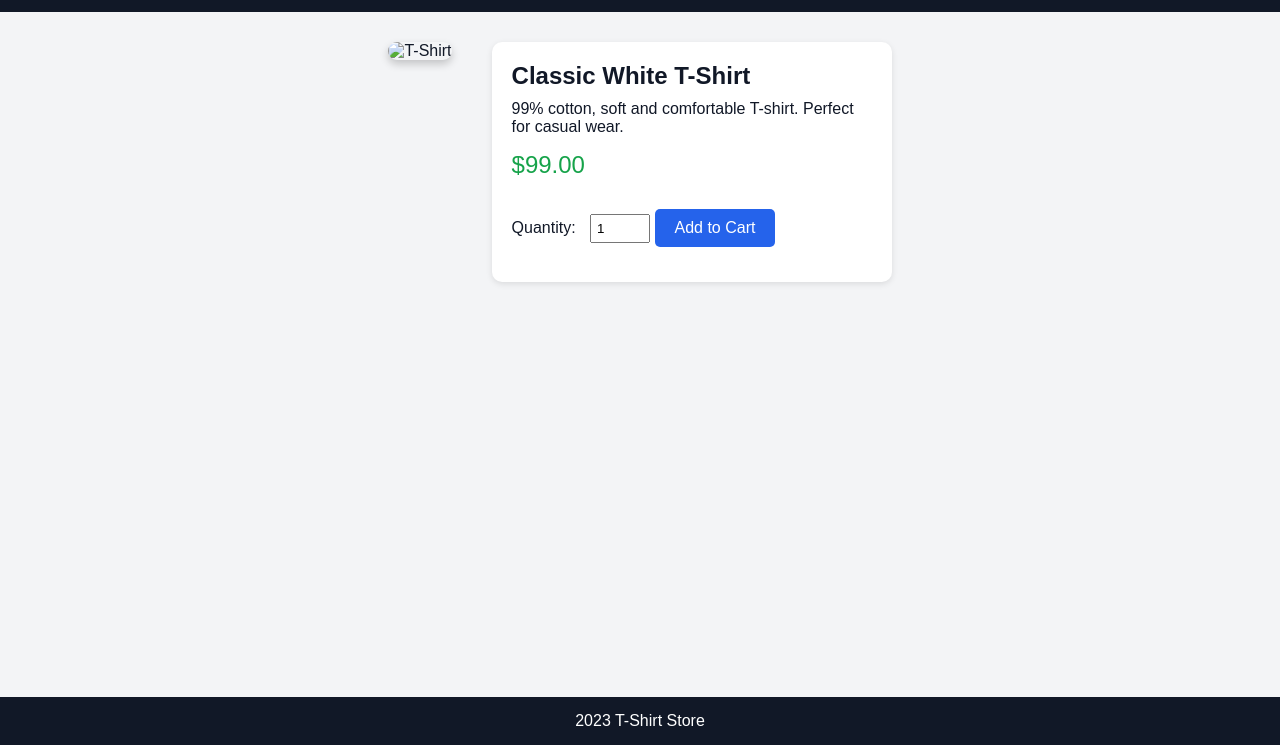
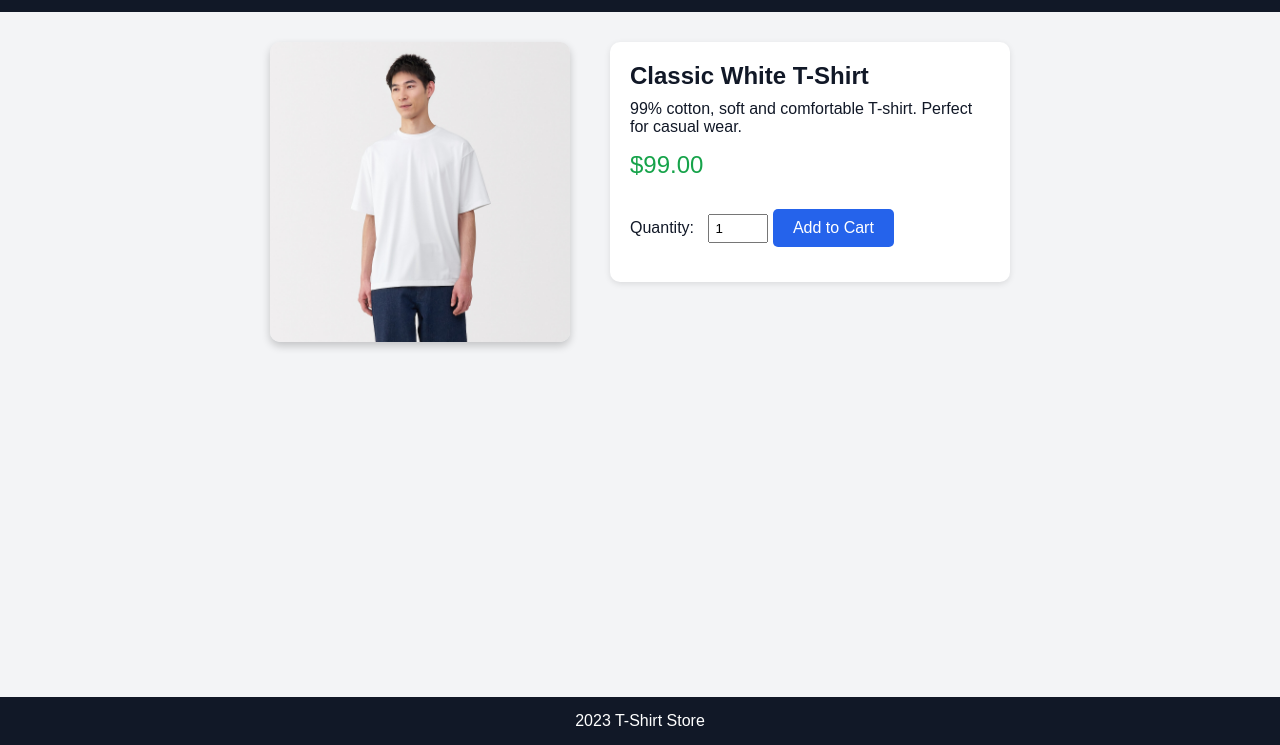
Before and after one commit to stephennguye/Ecommerce-Product-Page, a plain HTML site: page index.html in a window 1280 px wide. Shown: the part 55-800 px from the top of the page. Drawn offline with Linux system fonts and the light colour scheme.

Commit message:
School Project Commit

```diff
--- a/index.html
+++ b/index.html
@@ -13,7 +13,7 @@
 
   <main class="product-page">
     <div class="product-image">
-      <img src="4550584728174_1260.jpg?text=T-Shirt" alt="T-Shirt">
+      <img src="Example Image.jpg?text=T-Shirt" alt="T-Shirt">
     </div>
 
     <div class="product-info">
```
